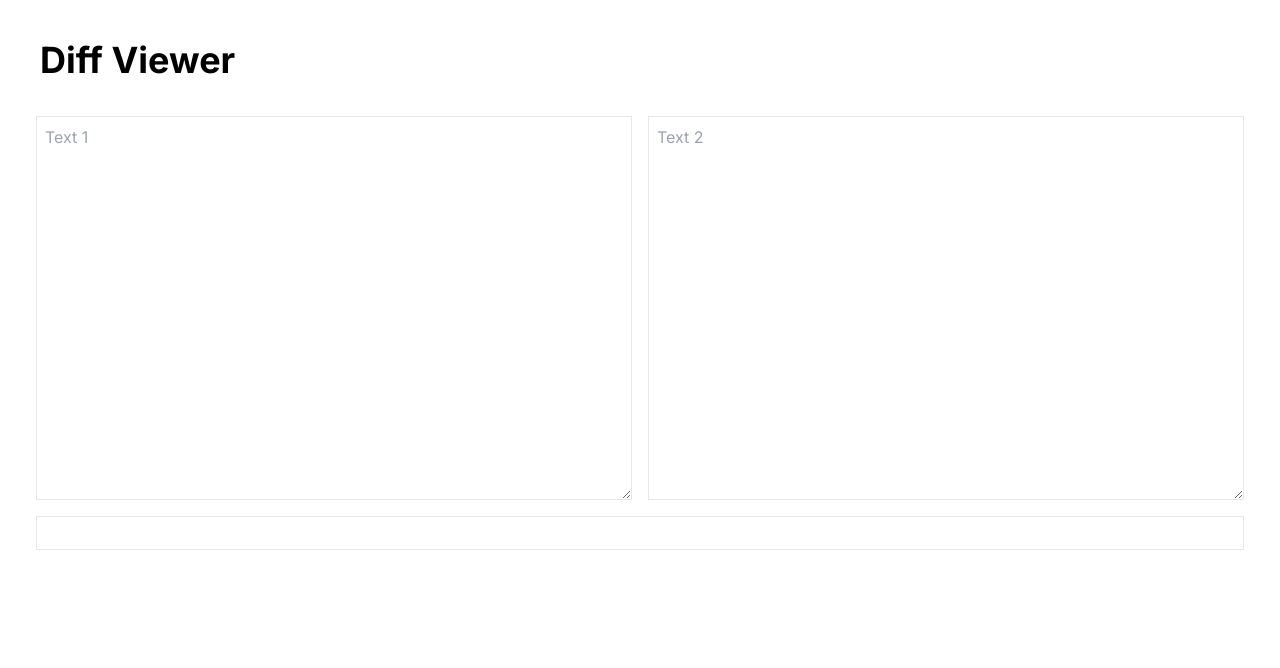
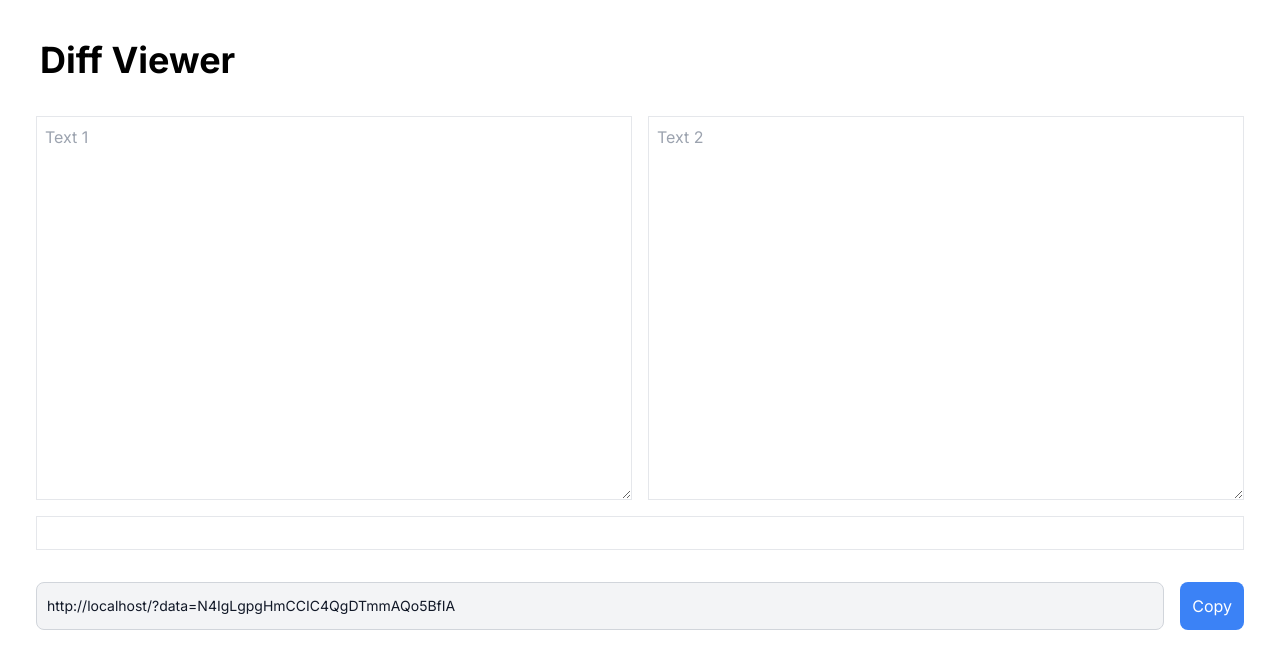
Before and after one commit to 70-10/diff-viewer, a Next.js app: page / in a window 1280 px wide. Shown: the top 668 px of the page. Built offline with nearby package versions, Linux system fonts and the light colour scheme.

Commit message:
Update share link url

```diff
--- a/package.json
+++ b/package.json
@@ -16,6 +16,7 @@
     "diff": "5.1.0",
     "eslint": "8.49.0",
     "eslint-config-next": "13.4.19",
+    "lz-string": "1.5.0",
     "next": "13.4.19",
     "postcss": "8.4.29",
     "react": "18.2.0",
--- a/src/app/page.tsx
+++ b/src/app/page.tsx
@@ -1,8 +1,8 @@
 "use client";
-import { decode, encode } from "@/lib/base64";
 import { useSearchParams } from "next/navigation";
 import { Fragment, useState } from "react";
 import { diffLines } from "diff";
+import lz from "lz-string";
 
 type DiffResult = {
   added?: boolean;
@@ -15,20 +15,33 @@ export default function Home() {
   const data = searchParams.get("data");
 
   const { textA, textB } = data
-    ? (JSON.parse(decode(data)) as { textA: string; textB: string })
+    ? (JSON.parse(lz.decompressFromEncodedURIComponent(data)) as {
+        textA: string;
+        textB: string;
+      })
     : { textA: "", textB: "" };
 
   const [text1, setText1] = useState<string>(textA);
   const [text2, setText2] = useState<string>(textB);
   const [diffs, setDiffs] = useState<DiffResult[]>(diffLines(textA, textB));
+  const [copyButtonText, setCopyButtonText] = useState<string>("Copy");
 
   const calculateDiff = (a: string, b: string) => {
     setDiffs(diffLines(a, b));
   };
 
+  const copyUrl = () => {
+    navigator.clipboard.writeText(
+      `${window.location.href}?data=${lz.compressToEncodedURIComponent(
+        JSON.stringify({ textA: text1, textB: text2 })
+      )}`
+    );
+  };
+
   return (
     <main className="p-5">
       <h1 className="text-4xl font-bold p-5">Diff Viewer</h1>
+
       <div className="p-4">
         <div className="flex mb-4 space-x-4">
           <textarea
@@ -88,6 +101,32 @@ export default function Home() {
           })}
         </pre>
       </div>
+
+      <div className="p-4 flex space-x-4">
+        <input
+          type="text"
+          className="bg-gray-100 border border-gray-300 text-gray-900 text-sm rounded-lg focus:ring-blue-100 focus:border-blue-100 block w-full p-2.5"
+          value={`${
+            window.location.href
+          }?data=${lz.compressToEncodedURIComponent(
+            JSON.stringify({ textA: text1, textB: text2 })
+          )}`}
+        />
+        <button
+          type="button"
+          className="text-white bg-blue-500 hover:bg-blue-600 focus:outline-none focus:ring-4 focus:ring-blue-300 rounded-lg px-3 py-3"
+          onClick={() => {
+            copyUrl();
+
+            setCopyButtonText("Copied");
+            setTimeout(() => {
+              setCopyButtonText("Copy");
+            }, 1000);
+          }}
+        >
+          {copyButtonText}
+        </button>
+      </div>
     </main>
   );
 }
--- a/src/lib/base64.ts
+++ /dev/null
@@ -1,9 +0,0 @@
-export function encode(text: string) {
-  const base64String = btoa(text); // Base64 エンコード
-  return encodeURIComponent(base64String); // URL エンコード
-}
-
-export function decode(encodedText: string) {
-  const base64String = decodeURIComponent(encodedText);
-  return atob(base64String);
-}
```
Also changed, not shown: 1 other file (tests, documents, lock files or other folders).
